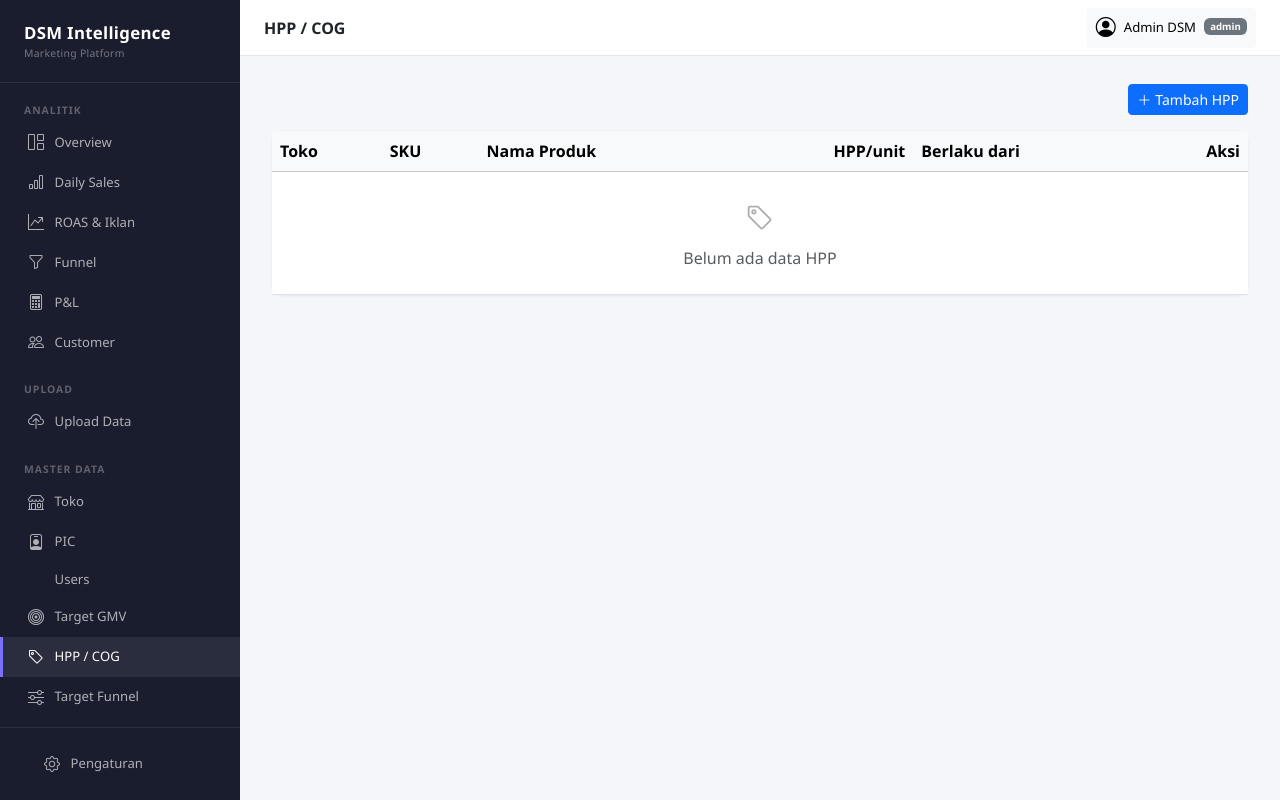
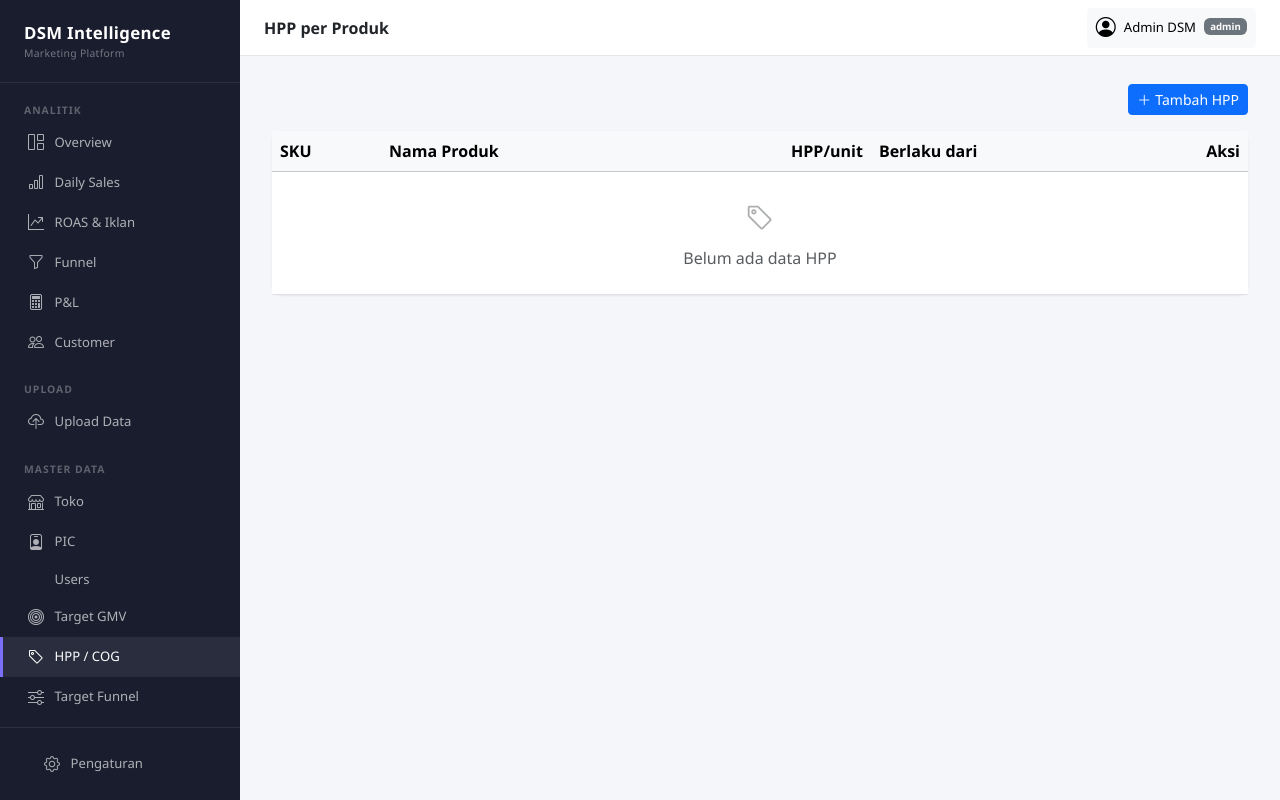
Before and after one commit to akmaldthree-ux/marketing, a Laravel app: page /cogs in a window 1280 px wide. Run offline with Laravel 12, Linux system fonts and the light colour scheme; a user stored in the database is signed in; data comes from the database, SQL or seed files in the repository; data that the repository does not hold is empty.

Commit message:
Refactor HPP: ubah dari per-toko ke per-produk (SKU)
HPP adalah biaya pokok produk yang sama di semua toko, bukan per-toko.
- Hapus store_id dari tabel cogs, SKU sekarang unique
- updateOrCreate berdasarkan product_sku (jika SKU sudah ada, update nilainya)
- Hapus dropdown toko dari form tambah/edit

Co-Authored-By: Claude Sonnet 4.6 <noreply@anthropic.com>
Claude-Session: https://claude.ai/code/session_011NuymXuETtB7p4KCyaZMs7

```diff
--- a/app/Http/Controllers/CogController.php
+++ b/app/Http/Controllers/CogController.php
@@ -1,35 +1,24 @@
 <?php
 namespace App\Http\Controllers;
-use App\Models\{Cog, Store};
+use App\Models\Cog;
 use Illuminate\Http\Request;
 class CogController extends Controller {
     public function index() {
-        $cogs   = Cog::with('store')->orderByDesc('effective_from')->get();
-        $stores = Store::where('is_active', true)->get();
-        return view('cogs.index', compact('cogs', 'stores'));
-    }
-    public function create() {
-        $stores = Store::where('is_active', true)->get();
-        return view('cogs.create', compact('stores'));
+        $cogs = Cog::orderBy('product_sku')->get();
+        return view('cogs.index', compact('cogs'));
     }
     public function store(Request $request) {
         $data = $request->validate([
-            'store_id'      => 'required|exists:stores,id',
             'product_sku'   => 'required|string|max:100',
             'product_name'  => 'required|string|max:255',
             'hpp_per_unit'  => 'required|numeric|min:0',
             'effective_from'=> 'required|date',
         ]);
-        Cog::create($data);
-        return back()->with('success', 'HPP berhasil ditambahkan.');
-    }
-    public function edit(Cog $cog) {
-        $stores = Store::where('is_active', true)->get();
-        return view('cogs.edit', compact('cog', 'stores'));
+        Cog::updateOrCreate(['product_sku' => $data['product_sku']], $data);
+        return back()->with('success', 'HPP berhasil disimpan.');
     }
     public function update(Request $request, Cog $cog) {
         $data = $request->validate([
-            'store_id'      => 'required|exists:stores,id',
             'product_sku'   => 'required|string|max:100',
             'product_name'  => 'required|string|max:255',
             'hpp_per_unit'  => 'required|numeric|min:0',
--- a/app/Models/Cog.php
+++ b/app/Models/Cog.php
@@ -3,7 +3,6 @@ namespace App\Models;
 use Illuminate\Database\Eloquent\Model;
 class Cog extends Model {
     protected $table = 'cogs';
-    protected $fillable = ['store_id','product_sku','product_name','hpp_per_unit','effective_from'];
+    protected $fillable = ['product_sku','product_name','hpp_per_unit','effective_from'];
     protected $casts = ['effective_from'=>'date'];
-    public function store() { return $this->belongsTo(Store::class); }
 }
--- a/resources/views/cogs/index.blade.php
+++ b/resources/views/cogs/index.blade.php
@@ -1,6 +1,6 @@
 @extends('layouts.app')
 @section('title','HPP / COG')
-@section('page-title','HPP / COG')
+@section('page-title','HPP per Produk')
 @section('content')
 <div class="d-flex justify-content-end mb-3">
   <button class="btn btn-primary btn-sm" data-bs-toggle="modal" data-bs-target="#addModal"><i class="bi bi-plus-lg me-1"></i>Tambah HPP</button>
@@ -8,11 +8,10 @@
 <div class="card">
   <div class="card-body p-0">
     <table class="table table-hover mb-0">
-      <thead class="table-light"><tr><th>Toko</th><th>SKU</th><th>Nama Produk</th><th class="text-end">HPP/unit</th><th>Berlaku dari</th><th class="text-end">Aksi</th></tr></thead>
+      <thead class="table-light"><tr><th>SKU</th><th>Nama Produk</th><th class="text-end">HPP/unit</th><th>Berlaku dari</th><th class="text-end">Aksi</th></tr></thead>
       <tbody>
       @forelse($cogs as $cog)
       <tr>
-        <td class="small">{{ $cog->store?->name ?? '-' }}</td>
         <td><code>{{ $cog->product_sku }}</code></td>
         <td>{{ $cog->product_name }}</td>
         <td class="text-end fw-semibold">Rp {{ number_format($cog->hpp_per_unit,0,',','.') }}</td>
@@ -28,13 +27,8 @@
       <div class="modal fade" id="editModal{{ $cog->id }}">
         <div class="modal-dialog"><div class="modal-content">
           <form method="POST" action="{{ route('cogs.update',$cog) }}">@csrf @method('PUT')
-          <div class="modal-header"><h6 class="modal-title">Edit HPP</h6><button type="button" class="btn-close" data-bs-dismiss="modal"></button></div>
+          <div class="modal-header"><h6 class="modal-title">Edit HPP — {{ $cog->product_sku }}</h6><button type="button" class="btn-close" data-bs-dismiss="modal"></button></div>
           <div class="modal-body">
-            <div class="mb-2"><label class="form-label small">Toko</label>
-              <select name="store_id" class="form-select form-select-sm" required>
-                @foreach($stores as $s)<option value="{{ $s->id }}" {{ $cog->store_id==$s->id?'selected':'' }}>{{ $s->name }}</option>@endforeach
-              </select>
-            </div>
             <div class="mb-2"><label class="form-label small">SKU</label><input type="text" name="product_sku" class="form-control form-control-sm" value="{{ $cog->product_sku }}" required></div>
             <div class="mb-2"><label class="form-label small">Nama Produk</label><input type="text" name="product_name" class="form-control form-control-sm" value="{{ $cog->product_name }}" required></div>
             <div class="mb-2"><label class="form-label small">HPP per Unit (Rp)</label><input type="number" name="hpp_per_unit" class="form-control form-control-sm" value="{{ $cog->hpp_per_unit }}" min="0" required></div>
@@ -45,24 +39,19 @@
         </div></div>
       </div>
       @empty
-      <tr><td colspan="6" class="text-center text-muted py-4"><i class="bi bi-tag fs-3 d-block mb-2 opacity-50"></i>Belum ada data HPP</td></tr>
+      <tr><td colspan="5" class="text-center text-muted py-4"><i class="bi bi-tag fs-3 d-block mb-2 opacity-50"></i>Belum ada data HPP</td></tr>
       @endforelse
       </tbody>
     </table>
   </div>
 </div>
+
 <div class="modal fade" id="addModal">
   <div class="modal-dialog"><div class="modal-content">
     <form method="POST" action="{{ route('cogs.store') }}">@csrf
     <div class="modal-header"><h6 class="modal-title">Tambah HPP</h6><button type="button" class="btn-close" data-bs-dismiss="modal"></button></div>
     <div class="modal-body">
-      <div class="mb-2"><label class="form-label small">Toko</label>
-        <select name="store_id" class="form-select form-select-sm" required>
-          <option value="">Pilih Toko...</option>
-          @foreach($stores as $s)<option value="{{ $s->id }}">{{ $s->name }} ({{ $s->brand }})</option>@endforeach
-        </select>
-      </div>
-      <div class="mb-2"><label class="form-label small">SKU</label><input type="text" name="product_sku" class="form-control form-control-sm" required></div>
+      <div class="mb-2"><label class="form-label small">SKU</label><input type="text" name="product_sku" class="form-control form-control-sm" placeholder="contoh: SKU-001" required></div>
       <div class="mb-2"><label class="form-label small">Nama Produk</label><input type="text" name="product_name" class="form-control form-control-sm" required></div>
       <div class="mb-2"><label class="form-label small">HPP per Unit (Rp)</label><input type="number" name="hpp_per_unit" class="form-control form-control-sm" min="0" required></div>
       <div class="mb-2"><label class="form-label small">Berlaku dari</label><input type="date" name="effective_from" class="form-control form-control-sm" required></div>
```
Also changed, not shown: database/migrations/2025_01_01_000010_create_cogs_table.php.
